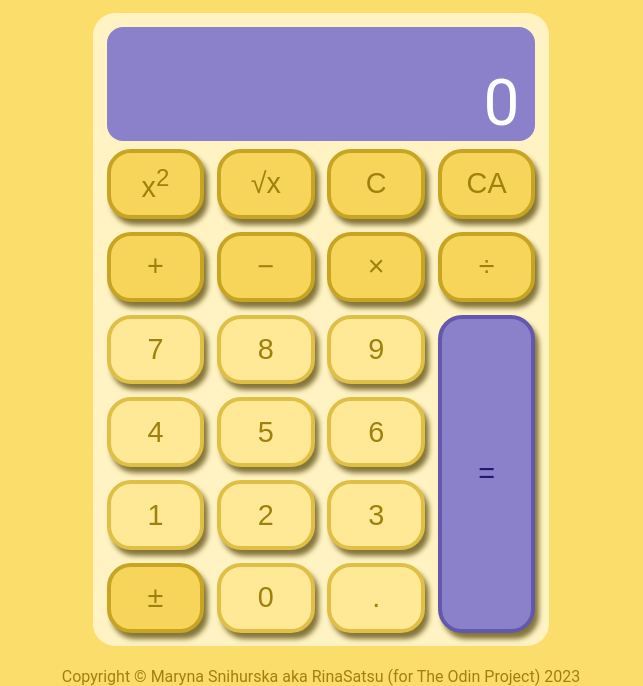
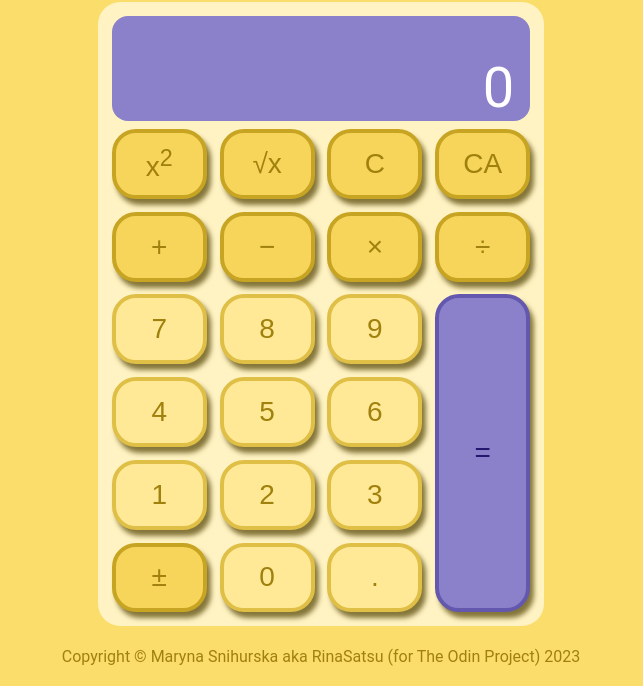
Before and after one commit to RinaSatsu/calculator-lite, a website: page index.html in a window 1280 px wide. Shown: the part 132-818 px from the top of the page, without its empty margins (319-962 px from the left). Drawn offline with Linux system fonts and the light colour scheme.

Commit message:
Adjust vertical spacing

```diff
--- a/styles.css
+++ b/styles.css
@@ -29,9 +29,8 @@ body {
 button {
     background-color: var(--primary3) ;
     color: var(--primary6);
-    font-size: 1.8rem;
-    padding: 0.7rem;
-    border: 4px solid var(--primary1);
+    font-size: 3.5vh;
+    border: 0.5vh solid var(--primary1);
     border-radius: 24px;
     transition-duration: .2s;
     box-shadow: 4px 6px 5px 0px #85763a;
@@ -49,7 +48,7 @@ button:active {
 header {
     color: var(--primary6);
     font-weight: bolder;
-    font-size: 2.8rem;
+    font-size: 5vh;
     text-align: center;
     margin: 0.5rem auto;
 }
@@ -64,31 +63,32 @@ footer {
 
 .main-container {
     background-color: var(--primary2);
-    min-width: 28.5rem;
-    border-radius: 1.4rem;
-    margin-bottom: 0.3rem;
-    padding: 0.85rem;
+    max-height: 78vh;
+    aspect-ratio: 1 / 1.4;
+    border-radius: 1.4em;
+    margin-bottom: 0.3em;
+    padding: 0.85em;
     flex: 1;
     display: flex;
     flex-flow: column;
-    gap: 0.5rem;
+    gap: 0.5em;
 }
 
 .screen-container {
     background-color: var(--secondary1);
     color: white;
     text-align: end;
-    padding: 0.4rem 1rem 0 1rem;
-    border-radius: 1rem;
+    padding: 0.4em 1em 0 1em;
+    border-radius: 1em;
 }
 
 .history {
-    font-size: 1.5rem;
+    font-size: 3vh;
     min-height: 2.063rem;
 }
 
 .current {
-    font-size: 4rem;
+    font-size: 7vh;
 }
 
 .keyboard {
```
